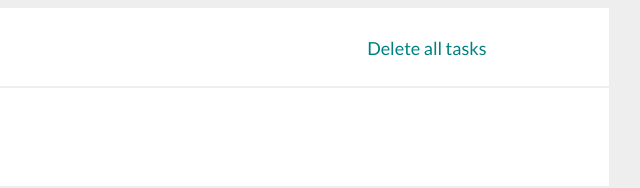
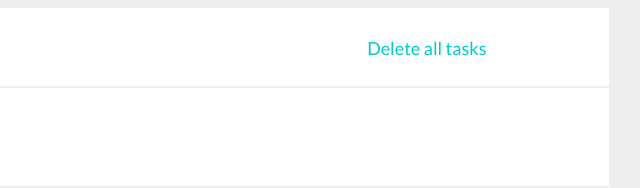
Before and after one commit to MarcelUrbanczyk/To-do-list, a plain HTML site: page index.html in a window 1280 px wide. In both pictures the pointer is over the button "Delete all tasks". Shown: the part 303-491 px from the top of the page, 530-1170 px from the left. Drawn offline with nearby package versions, Linux system fonts and the light colour scheme.

Commit message:
added hover effect to delete-all button

```diff
--- a/css/taskList.css
+++ b/css/taskList.css
@@ -18,6 +18,11 @@
     font-size: 18px;
     grid-column:3;
 }
+
+.taskListHeader__removeButton:hover{
+    color: rgb(2, 202, 202);
+}
+
 
 .taskList__container{
     background: white;
```
